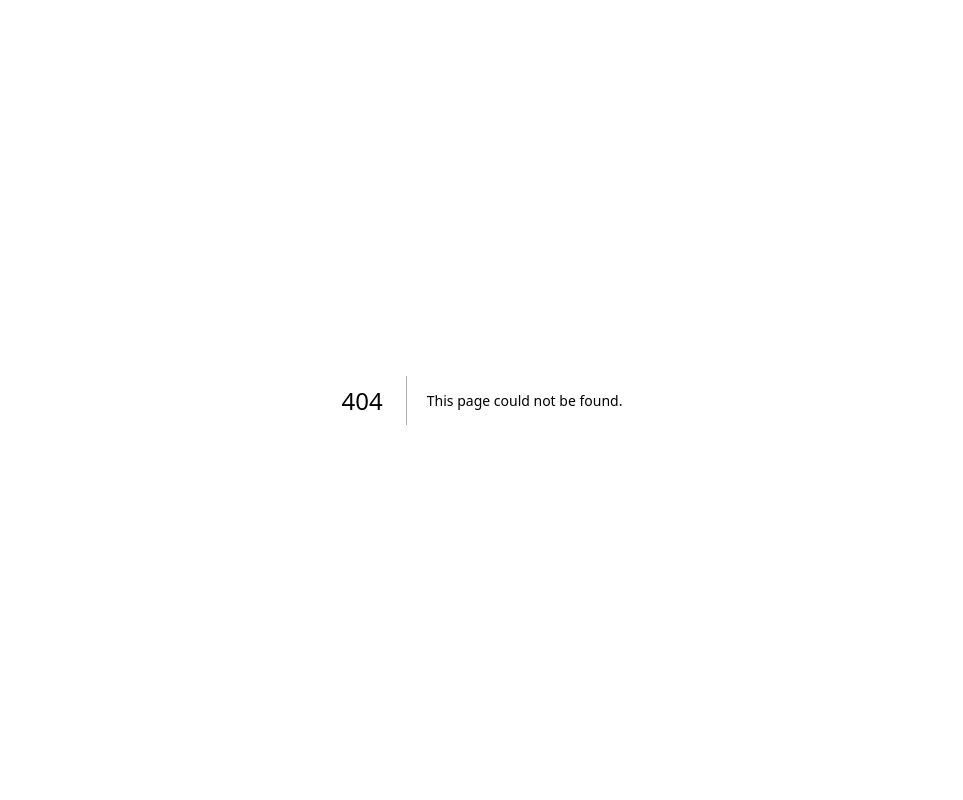
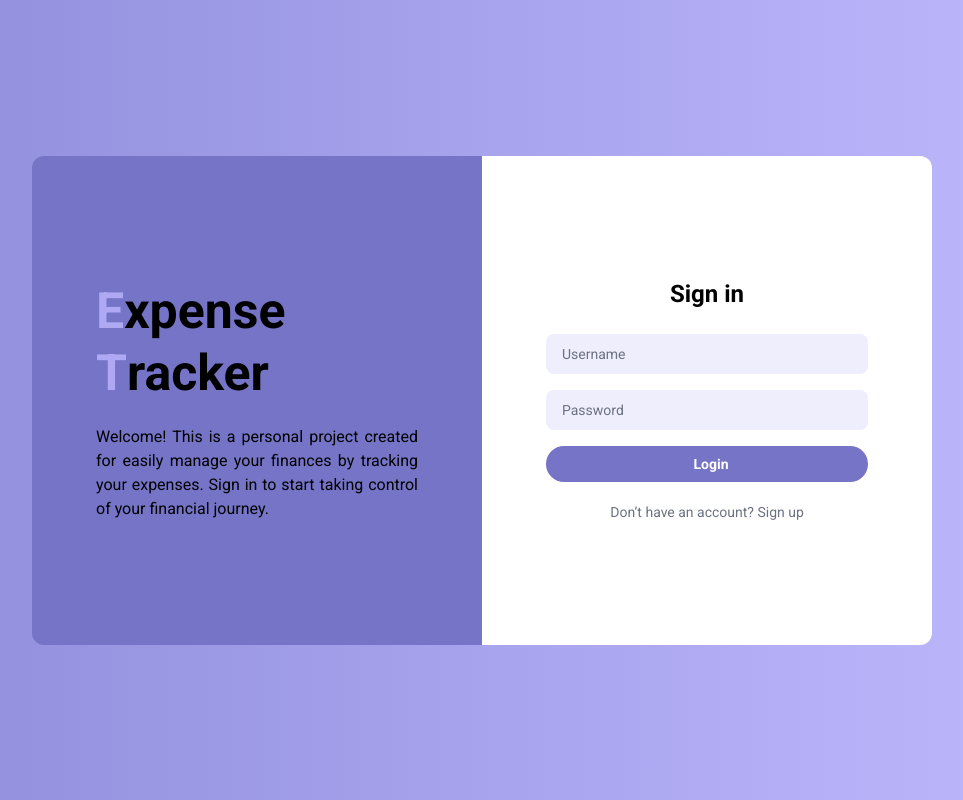
Before and after one commit to BeaGoddess/expense-tracker, a Next.js app: page /sign-in in a window 1280 px wide. Before the commit this address had no page. Shown: the whole page, without its empty margins (158-1121 px from the left). Built offline with nearby package versions, Linux system fonts and the light colour scheme.

Commit message:
feat: add sign in page (only divs)

```diff
--- /dev/null
+++ b/src/app/(auth)/layout.tsx
@@ -0,0 +1,16 @@
+import AppDetails from "@/components/AppDetails";
+
+export default function AuthLayout({
+  children,
+}: {
+  children: React.ReactNode;
+}) {
+  return (
+    <section className="h-screen bg-gradient-to-r from-[#8E8CDA] to-[#C0BAFF] flex items-center justify-center">
+      <div className="w-full flex flex-col md:flex-row md:max-w-[900px] md:m-2 m-2">
+        <AppDetails />
+        {children}
+      </div>
+    </section>
+  );
+}
--- /dev/null
+++ b/src/app/(auth)/sign-in/page.tsx
@@ -0,0 +1,25 @@
+export default function SignInPage() {
+  return (
+    <div className="bg-white rounded-b-xl md:rounded-r-xl md:rounded-bl-none text-black p-8 md:p-16 md:w-full md:max-w-[50%] flex flex-col justify-center items-center">
+      <div className="font-bold text-2xl mb-6"> Sign in </div>
+
+      <div className="bg-[#AEA9F2]/20 p-2 w-full rounded-lg mb-4">
+        <span className="ml-2 text-gray-500 text-sm">Username</span>
+      </div>
+
+      <div className="bg-[#AEA9F2]/20 p-2 w-full rounded-lg mb-4">
+        <span className="ml-2 text-gray-500 text-sm">Password</span>
+      </div>
+
+      <div className="bg-[#7574C7] p-2 w-full rounded-3xl mb-4">
+        <span className="block ml-2 text-white text-sm text-center font-bold">
+          Login
+        </span>
+      </div>
+
+      <div className="text-gray-500 text-sm mt-1">
+        Don’t have an account? Sign up
+      </div>
+    </div>
+  );
+}
--- a/src/app/layout.tsx
+++ b/src/app/layout.tsx
@@ -1,8 +1,14 @@
 import type { Metadata } from "next";
-import { Inter } from "next/font/google";
+import { Inter, Roboto } from "next/font/google";
 import "./globals.css";
 
 const inter = Inter({ subsets: ["latin"] });
+
+const roboto = Roboto({
+  weight: ["400", "700"],
+  subsets: ["latin"],
+  display: "swap",
+});
 
 export const metadata: Metadata = {
   title: "Create Next App",
@@ -16,7 +22,7 @@ export default function RootLayout({
 }>) {
   return (
     <html lang="en">
-      <body className={inter.className}>{children}</body>
+      <body className={roboto.className}>{children}</body>
     </html>
   );
 }
--- a/src/app/page.tsx
+++ b/src/app/page.tsx
@@ -1,113 +1,6 @@
-import Image from "next/image";
 
 export default function Home() {
-  return (
-    <main className="flex min-h-screen flex-col items-center justify-between p-24">
-      <div className="z-10 max-w-5xl w-full items-center justify-between font-mono text-sm lg:flex">
-        <p className="fixed left-0 top-0 flex w-full justify-center border-b border-gray-300 bg-gradient-to-b from-zinc-200 pb-6 pt-8 backdrop-blur-2xl dark:border-neutral-800 dark:bg-zinc-800/30 dark:from-inherit lg:static lg:w-auto  lg:rounded-xl lg:border lg:bg-gray-200 lg:p-4 lg:dark:bg-zinc-800/30">
-          Get started by editing&nbsp;
-          <code className="font-mono font-bold">src/app/page.tsx</code>
-        </p>
-        <div className="fixed bottom-0 left-0 flex h-48 w-full items-end justify-center bg-gradient-to-t from-white via-white dark:from-black dark:via-black lg:static lg:h-auto lg:w-auto lg:bg-none">
-          <a
-            className="pointer-events-none flex place-items-center gap-2 p-8 lg:pointer-events-auto lg:p-0"
-            href="https://vercel.com?utm_source=create-next-app&utm_medium=appdir-template&utm_campaign=create-next-app"
-            target="_blank"
-            rel="noopener noreferrer"
-          >
-            By{" "}
-            <Image
-              src="/vercel.svg"
-              alt="Vercel Logo"
-              className="dark:invert"
-              width={100}
-              height={24}
-              priority
-            />
-          </a>
-        </div>
-      </div>
+  return <main className="flex min-h-screen flex-col items-center">
 
-      <div className="relative flex place-items-center before:absolute before:h-[300px] before:w-full sm:before:w-[480px] before:-translate-x-1/2 before:rounded-full before:bg-gradient-radial before:from-white before:to-transparent before:blur-2xl before:content-[''] after:absolute after:-z-20 after:h-[180px] after:w-full sm:after:w-[240px] after:translate-x-1/3 after:bg-gradient-conic after:from-sky-200 after:via-blue-200 after:blur-2xl after:content-[''] before:dark:bg-gradient-to-br before:dark:from-transparent before:dark:to-blue-700 before:dark:opacity-10 after:dark:from-sky-900 after:dark:via-[#0141ff] after:dark:opacity-40 before:lg:h-[360px] z-[-1]">
-        <Image
-          className="relative dark:drop-shadow-[0_0_0.3rem_#ffffff70] dark:invert"
-          src="/next.svg"
-          alt="Next.js Logo"
-          width={180}
-          height={37}
-          priority
-        />
-      </div>
-
-      <div className="mb-32 grid text-center lg:max-w-5xl lg:w-full lg:mb-0 lg:grid-cols-4 lg:text-left">
-        <a
-          href="https://nextjs.org/docs?utm_source=create-next-app&utm_medium=appdir-template&utm_campaign=create-next-app"
-          className="group rounded-lg border border-transparent px-5 py-4 transition-colors hover:border-gray-300 hover:bg-gray-100 hover:dark:border-neutral-700 hover:dark:bg-neutral-800/30"
-          target="_blank"
-          rel="noopener noreferrer"
-        >
-          <h2 className={`mb-3 text-2xl font-semibold`}>
-            Docs{" "}
-            <span className="inline-block transition-transform group-hover:translate-x-1 motion-reduce:transform-none">
-              -&gt;
-            </span>
-          </h2>
-          <p className={`m-0 max-w-[30ch] text-sm opacity-50`}>
-            Find in-depth information about Next.js features and API.
-          </p>
-        </a>
-
-        <a
-          href="https://nextjs.org/learn?utm_source=create-next-app&utm_medium=appdir-template-tw&utm_campaign=create-next-app"
-          className="group rounded-lg border border-transparent px-5 py-4 transition-colors hover:border-gray-300 hover:bg-gray-100 hover:dark:border-neutral-700 hover:dark:bg-neutral-800/30"
-          target="_blank"
-          rel="noopener noreferrer"
-        >
-          <h2 className={`mb-3 text-2xl font-semibold`}>
-            Learn{" "}
-            <span className="inline-block transition-transform group-hover:translate-x-1 motion-reduce:transform-none">
-              -&gt;
-            </span>
-          </h2>
-          <p className={`m-0 max-w-[30ch] text-sm opacity-50`}>
-            Learn about Next.js in an interactive course with&nbsp;quizzes!
-          </p>
-        </a>
-
-        <a
-          href="https://vercel.com/templates?framework=next.js&utm_source=create-next-app&utm_medium=appdir-template&utm_campaign=create-next-app"
-          className="group rounded-lg border border-transparent px-5 py-4 transition-colors hover:border-gray-300 hover:bg-gray-100 hover:dark:border-neutral-700 hover:dark:bg-neutral-800/30"
-          target="_blank"
-          rel="noopener noreferrer"
-        >
-          <h2 className={`mb-3 text-2xl font-semibold`}>
-            Templates{" "}
-            <span className="inline-block transition-transform group-hover:translate-x-1 motion-reduce:transform-none">
-              -&gt;
-            </span>
-          </h2>
-          <p className={`m-0 max-w-[30ch] text-sm opacity-50`}>
-            Explore starter templates for Next.js.
-          </p>
-        </a>
-
-        <a
-          href="https://vercel.com/new?utm_source=create-next-app&utm_medium=appdir-template&utm_campaign=create-next-app"
-          className="group rounded-lg border border-transparent px-5 py-4 transition-colors hover:border-gray-300 hover:bg-gray-100 hover:dark:border-neutral-700 hover:dark:bg-neutral-800/30"
-          target="_blank"
-          rel="noopener noreferrer"
-        >
-          <h2 className={`mb-3 text-2xl font-semibold`}>
-            Deploy{" "}
-            <span className="inline-block transition-transform group-hover:translate-x-1 motion-reduce:transform-none">
-              -&gt;
-            </span>
-          </h2>
-          <p className={`m-0 max-w-[30ch] text-sm opacity-50 text-balance`}>
-            Instantly deploy your Next.js site to a shareable URL with Vercel.
-          </p>
-        </a>
-      </div>
-    </main>
-  );
+  </main>;
 }
--- /dev/null
+++ b/src/components/AppDetails.tsx
@@ -0,0 +1,16 @@
+export default function AppDetails() {
+  return (
+    <div className="bg-[#7574C7] rounded-t-xl p-6 md:rounded-l-xl md:rounded-tr-none md:p-16 md:w-full md:max-w-[50%]">
+      <div className="my-5 md:text-[50px] font-bold text-[32px] leading-tight md:pt-10">
+        <span className="text-[#AEA9F2]">E</span>xpense{" "}
+        <span className="text-[#AEA9F2]">T</span>racker
+      </div>
+
+      <div className="text-justify my-5 md:text-base text-sm font-light md:pb-10">
+        Welcome! This is a personal project created for easily manage your
+        finances by tracking your expenses. Sign in to start taking control of
+        your financial journey.
+      </div>
+    </div>
+  );
+}
```
